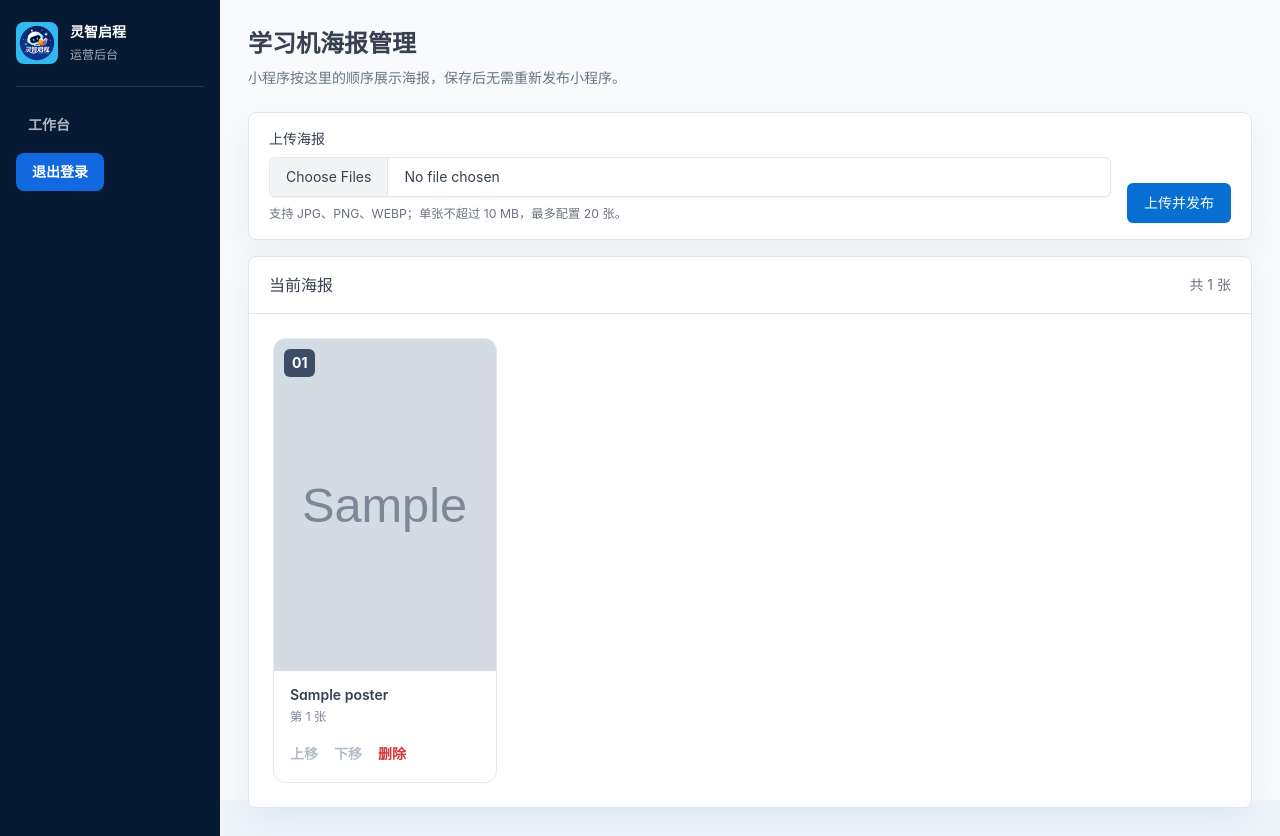
After one commit to wanzaixiaoxin01/lingzhiqicheng-miniprogram-server, a FastAPI app: template app/templates/learning_machine_posters.html in a window 1280 px wide. The commit adds this page. Run offline with FastAPI, Linux system fonts and the light colour scheme; the template is opened without the code that fills it: most values are stand-ins (such as "Sample title", 1, 10 or a date in 2020); grey boxes marked "Sample" are stand-in pictures.

Commit message:
feat: add learning machine poster management

```diff
--- a/app/domain/staff_access.py
+++ b/app/domain/staff_access.py
@@ -9,6 +9,7 @@ ROLE_RESOURCES = {
         "staff",
         "articles",
         "materials",
+        "learning_machine_posters",
         "leads",
         "students",
         "visits",
@@ -29,6 +30,7 @@ def menu_resources(role: str) -> tuple[str, ...]:
         "staff",
         "articles",
         "materials",
+        "learning_machine_posters",
         "leads",
         "students",
         "visits",
--- a/app/main.py
+++ b/app/main.py
@@ -5,6 +5,7 @@ from app.db import init_db
 from app.paths import STATIC_DIR
 from app.routes import admin_pages, operations_admin, public_api
 from app.services.campus_image_storage import campus_image_storage
+from app.services.poster_image_storage import poster_image_storage
 
 
 def create_app() -> FastAPI:
@@ -19,6 +20,11 @@ def create_app() -> FastAPI:
         StaticFiles(directory=campus_image_storage.root, check_dir=False),
         name="campus-uploads",
     )
+    app.mount(
+        "/uploads/learning-machine",
+        StaticFiles(directory=poster_image_storage.root, check_dir=False),
+        name="learning-machine-uploads",
+    )
 
     @app.get("/health")
     def health() -> dict[str, str | bool]:
--- a/app/routes/public_api.py
+++ b/app/routes/public_api.py
@@ -34,6 +34,30 @@ from app.services.wechat_phone import WechatPhoneError, exchange_phone_code
 
 
 router = APIRouter()
+LEARNING_MACHINE_POSTERS_KEY = "learning_machine_posters"
+
+
+def learning_machine_payload(item, base_url: str | None = None) -> dict[str, list[dict[str, str]]]:
+    value = getattr(item, "value", None)
+    posters = value.get("posters") if isinstance(value, dict) else None
+    if not isinstance(posters, list):
+        return {"posters": []}
+    asset_base_url = (base_url or settings.public_base_url).rstrip("/")
+    result = []
+    for poster in posters:
+        if not isinstance(poster, dict) or not poster.get("url"):
+            continue
+        url = str(poster["url"])
+        if url.startswith("/") and asset_base_url:
+            url = f"{asset_base_url}{url}"
+        result.append(
+            {
+                "id": str(poster.get("id") or ""),
+                "name": str(poster.get("name") or "学习机海报"),
+                "url": url,
+            }
+        )
+    return {"posters": result}
 
 
 @router.get("/home")
@@ -44,6 +68,12 @@ def get_home(db: Session = Depends(get_db)) -> dict[str, list]:
         "courses": [CourseOut.model_validate(item).model_dump(mode="json") for item in repositories.list_published_courses(db)[:6]],
         "articles": [ArticleOut.model_validate(item).model_dump(mode="json") for item in repositories.list_published_articles(db)[:6]],
     }
+
+
+@router.get("/learning-machine-posters")
+def get_learning_machine_posters(request: Request, db: Session = Depends(get_db)) -> dict[str, list[dict[str, str]]]:
+    base_url = settings.public_base_url or str(request.base_url).rstrip("/")
+    return learning_machine_payload(db.get(models.Setting, LEARNING_MACHINE_POSTERS_KEY), base_url)
 
 
 @router.get("/campuses")
--- a/app/seed.py
+++ b/app/seed.py
@@ -95,6 +95,8 @@ def seed() -> None:
 
         if db.get(models.Setting, "service_phone") is None:
             db.add(models.Setting(key="service_phone", value={"text": "请在后台配置客服电话"}))
+        if db.get(models.Setting, "learning_machine_posters") is None:
+            db.add(models.Setting(key="learning_machine_posters", value={"posters": []}))
 
         db.commit()
     finally:
--- a/app/static/admin.css
+++ b/app/static/admin.css
@@ -827,3 +827,43 @@ th {
   background: #fff1f4;
   color: #d92d47;
 }
+.learning-poster-grid {
+  display: grid;
+  grid-template-columns: repeat(auto-fill, minmax(220px, 1fr));
+  gap: 20px;
+  padding: 24px;
+}
+
+.learning-poster-card {
+  position: relative;
+  overflow: hidden;
+  border: 1px solid #e5eaf1;
+  border-radius: 12px;
+  background: #fff;
+}
+
+.learning-poster-card img {
+  display: block;
+  width: 100%;
+  aspect-ratio: 2 / 3;
+  object-fit: cover;
+  background: #f4f6f8;
+}
+
+.learning-poster-index {
+  position: absolute;
+  z-index: 1;
+  top: 10px;
+  left: 10px;
+  padding: 4px 8px;
+  border-radius: 6px;
+  color: #fff;
+  background: rgba(13, 34, 63, .76);
+  font-weight: 700;
+}
+
+.learning-poster-meta { display: flex; flex-direction: column; gap: 3px; padding: 14px 16px 8px; }
+.learning-poster-meta small { color: #7a8798; }
+.learning-poster-actions { display: flex; gap: 16px; padding: 8px 16px 16px; }
+.learning-poster-actions form { margin: 0; }
+.learning-poster-actions button:disabled { color: #b3bdc9; cursor: default; }
--- a/app/templates/_nav.html
+++ b/app/templates/_nav.html
@@ -4,6 +4,7 @@
   <a class="{{ 'active' if section == 'campuses' else '' }}" href="/admin/campuses">智习室网点</a>
   <a class="{{ 'active' if section == 'articles' else '' }}" href="/admin/articles">文章/活动</a>
   <a class="{{ 'active' if section == 'materials' else '' }}" href="/admin/materials">空间公告</a>
+  <a class="{{ 'active' if section == 'learning_machine_posters' else '' }}" href="/admin/learning-machine-posters">学习机海报</a>
   <a class="{{ 'active' if section == 'leads' else '' }}" href="/admin/leads">预约线索</a>
   {% endif %}
   {% if admin_role in ['admin', 'manager'] %}
--- /dev/null
+++ b/app/templates/learning_machine_posters.html
@@ -0,0 +1,54 @@
+<!doctype html>
+<html lang="zh-CN">
+  <head>
+    <meta charset="utf-8">
+    <meta name="viewport" content="width=device-width, initial-scale=1">
+    <title>学习机海报管理 · 灵智启程后台</title>
+    <link rel="stylesheet" href="/static/vendor/tabler/tabler.min.css?v=1.4.0">
+    <link rel="stylesheet" href="/static/admin.css?v=20261117-1">
+  </head>
+  <body>
+    <main class="shell">
+      <aside class="sidebar">
+        <div class="brand"><img src="/static/logo.png" alt="灵智启程"><div><b>灵智启程</b><span>运营后台</span></div></div>
+        {% include "_nav.html" %}
+      </aside>
+      <section class="workspace">
+        <header>
+          <div><h1>学习机海报管理</h1><p>小程序按这里的顺序展示海报，保存后无需重新发布小程序。</p></div>
+        </header>
+
+        <form class="card mb-3" method="post" enctype="multipart/form-data" action="/admin/learning-machine-posters">
+          <div class="card-body">
+            <div class="row g-3 align-items-end">
+              <div class="col"><label class="form-label">上传海报</label><input class="form-control" type="file" name="files" accept=".jpg,.jpeg,.png,.webp" multiple required><small class="form-hint">支持 JPG、PNG、WEBP；单张不超过 10 MB，最多配置 20 张。</small></div>
+              <div class="col-auto"><button class="btn btn-primary" type="submit">上传并发布</button></div>
+            </div>
+          </div>
+        </form>
+
+        <section class="card">
+          <div class="card-header"><h2 class="card-title">当前海报</h2><span class="text-secondary ms-auto">共 {{ posters|length }} 张</span></div>
+          {% if posters %}
+          <div class="learning-poster-grid">
+            {% for poster in posters %}
+            <article class="learning-poster-card">
+              <div class="learning-poster-index">{{ '%02d'|format(loop.index) }}</div>
+              <img src="{{ poster.url }}" alt="{{ poster.name }}">
+              <div class="learning-poster-meta"><strong>{{ poster.name }}</strong><small>第 {{ loop.index }} 张</small></div>
+              <div class="learning-poster-actions">
+                <form method="post" action="/admin/learning-machine-posters/{{ poster.id }}/move"><input type="hidden" name="direction" value="up"><button class="action-link action-edit" {{ 'disabled' if loop.first else '' }}>上移</button></form>
+                <form method="post" action="/admin/learning-machine-posters/{{ poster.id }}/move"><input type="hidden" name="direction" value="down"><button class="action-link action-edit" {{ 'disabled' if loop.last else '' }}>下移</button></form>
+                <form method="post" action="/admin/learning-machine-posters/{{ poster.id }}/delete"><button class="action-link action-delete">删除</button></form>
+              </div>
+            </article>
+            {% endfor %}
+          </div>
+          {% else %}
+          <div class="empty-state">尚未配置学习机海报，小程序将展示默认空状态。</div>
+          {% endif %}
+        </section>
+      </section>
+    </main>
+  </body>
+</html>
```
Also changed, not shown: app/domain/poster_images.py (added, +27 -0 lines), app/routes/admin_pages.py (+117 -0 lines), app/services/poster_image_storage.py (added, +50 -0 lines), tests/test_learning_machine_posters.py (added, +47 -0 lines), tests/test_operations_domain.py (+3 -0 lines).
